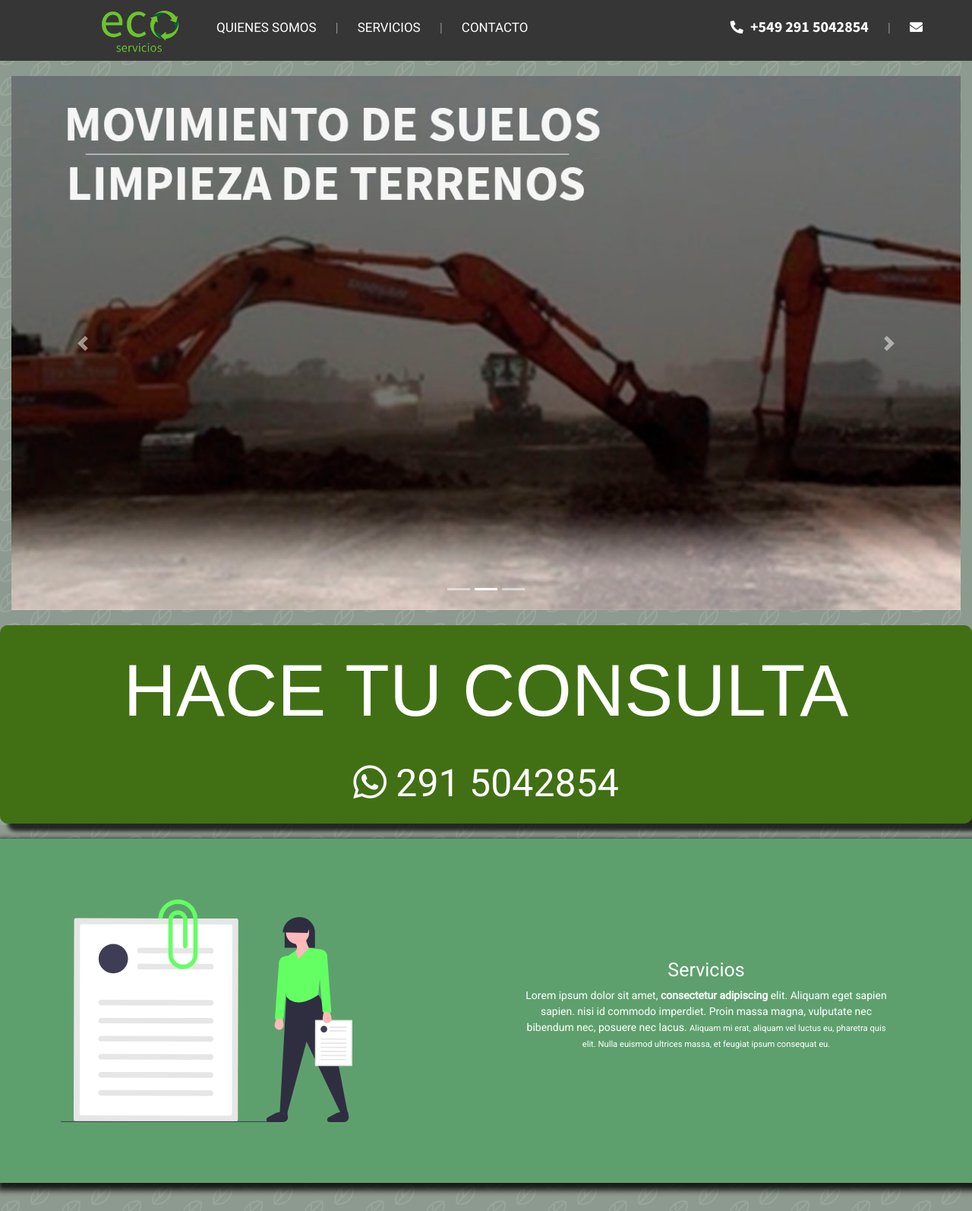
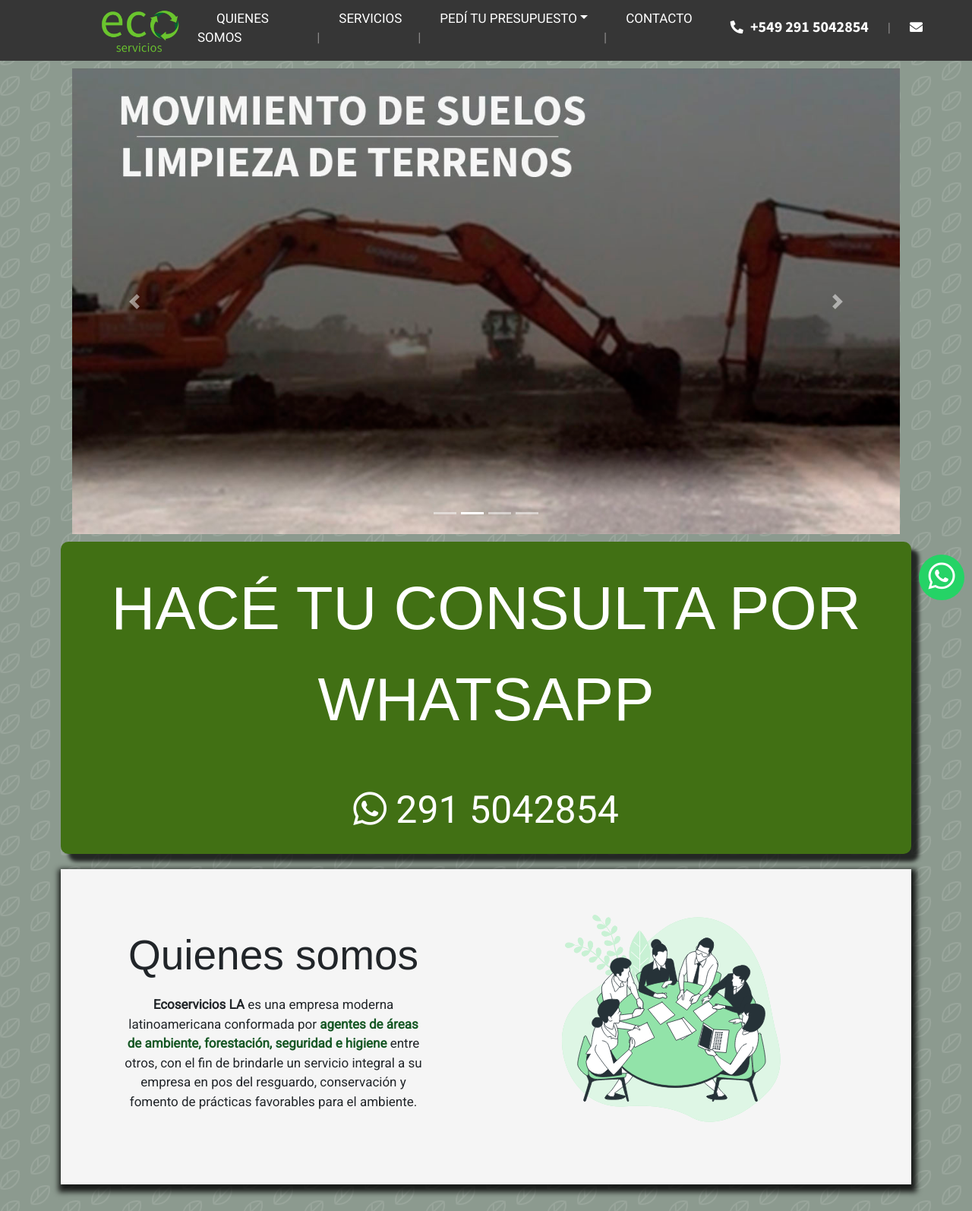
Before and after one commit to manu0701/ecoservicios, a plain HTML site: page index.html in a window 1280 px wide. Shown: the top 1594 px of the page at 76% size. Drawn offline with nearby package versions, Linux system fonts and the light colour scheme; some packages are replaced by stand-ins of ours; a script that the page names is missing; a web font is replaced by a local one.

Commit message:
Cambios varios

```diff
--- a/assets/css/style.css
+++ b/assets/css/style.css
@@ -36,6 +36,35 @@ ul {
 .containerc {
      width: 100%;
      margin: auto;
+}
+
+
+/* PACE */
+
+.pace .pace-progress {
+     background: yellowgreen;
+}
+
+/* BOTON WHATSAPP */
+.float {
+     position: fixed;
+    width: 60px;
+    height: 60px;
+    bottom: 10px;
+    right: 10px;
+    float: right;
+    background-color: #25d366;
+    margin-left: 10px;
+    color: #FFF;
+    border-radius: 50px;
+    text-align: center;
+    font-size: 40px;
+    box-shadow: 1 px 2px 3px #999;
+    z-index: 100;
+}
+
+.float:hover {
+     color: white;
 }
 
 /* NAVIGATION*/
@@ -128,7 +157,7 @@ ul {
 
 .galeria {
      max-width: 100%;
-     margin: 20px 0px;
+     margin: 90px 20px 0px 0px;
 }
 
 .cont {
@@ -149,9 +178,10 @@ ul {
 h1.texth1 {
      text-align: center;
      padding: 20px;
-     font-size: 6rem;
+     font-size: 5rem;
      font-family: 'Bellfort', sans-serif;
      color: white;
+     line-height: 1.5;
 }
 
 p.subtexto {
@@ -165,10 +195,9 @@ p.subtexto {
 a.numero {
      font-family: 'Roboto';
      font-size: 50px;
-     padding: 0px 15px 15px 15px;
+     padding: 20px;
      color: white;
      border-radius: 5px;
-
 }
 
 a.numero {
@@ -231,28 +260,41 @@ a.numero {
      padding: 80px;
      width: 100%;
      margin: auto;
-     left: -30px;
+     /* left: -30px; */
 }
 
 .col2-s {
-    padding: 80px;
+    /* padding: 80px; */
     width: 100%;
 }
 
 .img-s {
-    max-width: 80%;
+    /* max-width: 80%; */
 }
 
 
 .titulo-s {
-    font-size: 25px;
+     font-family: 'Bellfort', sans-serif;
+    font-size: 55px;
     color: white;
 }
 .texto-s {
-     font-size: 14px;
+     padding: 10px;
+     font-size: 23px;
      color: white;
+     margin-top: 30px;
 }
 
+
+.txtcolorqs {
+     color: #155724;
+}
+
+
+
+.fa-check-circle {
+     font-size: 25px;
+}
 
 
  /* QUIENES SOMOS BANNER TEST 2 */
@@ -269,20 +311,23 @@ a.numero {
  }
 
  .col2qs {
-     padding: 80px;
+     /* padding: 80px; */
      width: 100%;
 }
 
 .imgqs {
-     max-width: 80%;
+     margin-left: 30px;
+     max-width: 75%;
 }
 
 
  .tituloqs {
-     font-size: 25px;
+     font-size: 55px;
+     font-family: 'Bellfort', sans-serif;
  }
  .textoqs {
-      font-size: 14px;
+      font-size: 17px;
+      margin-top: 20px;
  }
 
 
@@ -397,10 +442,12 @@ footer {
 
      .formu {
           padding: 50px;
-          width: 80%;
+          width: 100%;
           margin: 20px auto;
      }
-
+     .wrapper-desktop {
+          margin: 0px 80px 0px 80px;
+     }
 }
 
 @media (min-width: 768px) {
@@ -411,9 +458,20 @@ footer {
      }
 }
 
+/* @media (max-width: 768px) {
+     .col1qs {
+          padding-top: 50px;
+     }
+} */
+
+
 @media (max-width: 520px) {
      .num {
           display: none;
+     }
+
+     .imgqs {
+          margin-left: 50px;
      }
 }
 
@@ -426,7 +484,7 @@ footer {
           top: 0;
           left: 0;
           background: #2f3640;
-          height: 100%;
+          height: 950px;
           transform: translateX(-400px);
           padding: 30px;
           z-index: 2;
@@ -466,3 +524,20 @@ footer {
           margin-top: 30px;
      }
 }
+
+
+
+
+
+.dropdown-toggle {
+     cursor: pointer;
+     color: white;
+}
+
+.textpres {
+     color: white !important;
+}
+
+.dropdown-item a:hover {
+     color: white !important;
+}
--- a/index.html
+++ b/index.html
@@ -1,18 +1,22 @@
 <!DOCTYPE html>
-<html lang="en">
+<html xmlns="http://www.w3.org/1999/xhtml" xml:lang="es-ES" lang="es-ES" class=" images-on">
 
 <head>
      <meta charset="UTF-8">
      <meta name="viewport" content="width=device-width, initial-scale=1.0">
+     <title>Ecoservicios | Tu Aliado Ecológico en Bahía Blanca</title>
      <meta name="google-site-verification" content="nz48HbMTfYy7quqs0M2BZ94PyGIidqmsYONkOtgGa3M">
-     <meta name="keywords"
-          content="ecoservicios bahia blanca, movimiento de suelos en bahia blanca, maquinaria bahia blanca">
-     <title>Ecoservicios - Tu Aliado Ecológico en Bahía Blanca</title>
-     <link rel="icon" href="../ecoservicios/assets/imgs/favicon.png" type="png">
+     <meta name="keywords" content="ecoservicios bahia blanca, movimiento de suelos en bahia blanca, maquinaria bahia blanca">
+     <meta name="description" content="Ecoservicios LA es una empresa moderna latinoamericana conformada por diversos agentes de áreas de ambiente, forestación, seguridad e higiene entre otros, con el fin de brindarle un servicio integral a su empresa">
+     <link rel="icon" href="assets/imgs/favicon.png" type="png">
      <link rel="stylesheet" href="https://cdnjs.cloudflare.com/ajax/libs/aos/2.3.4/aos.css">
      <link rel="stylesheet" href="https://cdnjs.cloudflare.com/ajax/libs/font-awesome/5.13.0/css/all.min.css">
      <link href="https://fonts.googleapis.com/css2?family=Roboto&family=Source+Sans+Pro:wght@400;700&display=swap"
           rel="stylesheet">
+     <!-- <link rel="stylesheet" href="https://cdnjs.cloudflare.com/ajax/libs/pace/1.0.2/themes/black/pace-theme-minimal.min.css">
+     <link rel="stylesheet" href="https://cdnjs.cloudflare.com/ajax/libs/pace/1.0.2/themes/black/pace-theme-loading-bar.min.css">
+     <link rel="stylesheet" href="https://cdnjs.cloudflare.com/ajax/libs/pace/1.0.2/themes/black/pace-theme-corner-indicator.min.css"> -->
+     <link rel="stylesheet" href="https://cdnjs.cloudflare.com/ajax/libs/pace/1.0.2/themes/black/pace-theme-center-simple.min.css">
      <link href="//db.onlinewebfonts.com/c/ba69ea70a1f187353aa8dc0ff159cce9?family=Bellfort" rel="stylesheet"
           type="text/css" />
      <link href="https://fonts.googleapis.com/css2?family=Oswald:wght@200;300;400&amp;display=swap" rel="stylesheet">
@@ -21,12 +25,16 @@
      <link rel="stylesheet" href="assets/css/style.css">
 </head>
 <body>
+     <a href="https://api.whatsapp.com/send?phone=542915042854&amp;text=Hola" class="float" target="_blank">
+          <i class="fab fa-whatsapp"></i>
+          </a>
 <!-- MENU -->
-     <div class="menu-btn" data-aos="flip-right">
-          <i class="fa fa-bars"></i>
-     </div>
-     <div class="containerc">
+
+     <div class="containerc fixed-top">
           <nav class="nav-main">
+               <div class="menu-btn" data-aos="flip-right">
+                    <i class="fa fa-bars"></i>
+               </div>
                <img src="assets/imgs/logo2.png" alt="Logo" class="nav-brand">
                <ul class="nav-menu">
                     <!-- <li>
@@ -40,6 +48,15 @@
                     <li>
                          <a href="#servicios">SERVICIOS</a>
                     </li>
+                    <li class="nav-item dropdown">
+                         <a class="dropdown-toggle textpres" id="navbarDropdownMenuLink" data-toggle="dropdown"
+                           aria-haspopup="true" aria-expanded="false">PEDÍ TU PRESUPUESTO</a>
+                         <div class="dropdown-menu dropdown-primary" aria-labelledby="navbarDropdownMenuLink">
+                           <a class="dropdown-item" href="#">MOVIMIENTO DE SUELOS</a>
+                           <a class="dropdown-item" href="#">LIIMPIEZA DE TERRENO</a>
+                           <a class="dropdown-item" href="#">NIVELACION DE TERRENO</a>
+                         </div>
+                       </li>
 
                     <li>
                          <a href="#contacto">CONTACTO</a>
@@ -64,6 +81,7 @@
           </nav>
      </div>
 
+     <div class="wrapper wrapper-desktop">
 <!-- CAROUSEL -->
      <div class="container-fluid galeria" data-aos="flip-left">
           <div id="carouselExampleIndicators" class="carousel slide" data-ride="carousel">
@@ -71,6 +89,7 @@
                     <li data-target="#carouselExampleIndicators" data-slide-to="0" class="active"></li>
                     <li data-target="#carouselExampleIndicators" data-slide-to="1"></li>
                     <li data-target="#carouselExampleIndicators" data-slide-to="2"></li>
+                    <li data-target="#carouselExampleIndicators" data-slide-to="3"></li>
                </ol>
                <div class="carousel-inner">
                     <div class="carousel-item active">
@@ -81,6 +100,9 @@
                     </div>
                     <div class="carousel-item">
                          <img class="d-block w-100" src="assets/imgs/3.jpg" alt="Third slide">
+                    </div>
+                    <div class="carousel-item">
+                         <img class="d-block w-100" src="assets/imgs/4.jpg" alt="Fourth slide">
                     </div>
                </div>
                <a class="carousel-control-prev" href="#carouselExampleIndicators" role="button" data-slide="prev">
@@ -95,51 +117,48 @@
      </div>
 <!-- BANNER HACE TU CONSULTA-->
      <div class="testos" data-aos="flip-right">
-          <h1 class="text-center mt-2 texth1"> HACE TU CONSULTA</h1>
+          <h1 class="text-center mt-2 texth1"> HACÉ TU CONSULTA POR WHATSAPP</h1>
           <a href="https://wa.me/542915042854?text" class=" numero text-center" target="_blank"><i
                     class="fab fa-whatsapp"></i> 291 5042854</a>
-     </div>
-<!-- BANNER SERVICIOS -->
-     <div class="container-fluid servicios-banner" id="servicios">
-          <div class="row">
-               <div class="col-md-6 col2-s">
-                    <img src="../ecoservicios/assets/imgs/undraw_attached_file_n4wm.svg" alt="Quienes Somos" class="img-fluid img-s">
-               </div>
-
-               <div class="col-md-6 col1-s">
-                    <h1 class="text-center titulo-s">Servicios</h1>
-                    <p class="text-center texto-s">Lorem ipsum dolor sit amet, <strong>consectetur adipiscing</strong>
-                         elit.
-                         Aliquam eget sapien sapien. nisi id commodo imperdiet. Proin massa magna, vulputate nec
-                         bibendum nec, posuere nec
-                         lacus.
-                         <small>Aliquam mi erat, aliquam vel luctus eu, pharetra quis elit. Nulla euismod ultrices
-                              massa, et feugiat ipsum consequat eu.</small> </p>
-               </div>
-
-          </div>
-     </div>
-<!--IMAGEN PARALLAX -->
-     <div class="imagen" data-aos="fade-up">
      </div>
 <!-- BANNER QUIENES SOMOS-->
      <div class="container-fluid quienes-somos-banner" id="quienes-somos-banner">
           <div class="row">
                <div class="col-md-6 col1qs">
                     <h1 class="text-center tituloqs">Quienes somos</h1>
-                    <p class="text-center textoqs">Lorem ipsum dolor sit amet, <strong>consectetur adipiscing</strong>
-                         elit.
-                         Aliquam eget sapien sapien. nisi id commodo imperdiet. Proin massa magna, vulputate nec
-                         bibendum nec, posuere nec
-                         lacus.
-                         <small>Aliquam mi erat, aliquam vel luctus eu, pharetra quis elit. Nulla euismod ultrices
-                              massa, et feugiat ipsum consequat eu.</small> </p>
+                    <p class="text-center textoqs">
+                         <strong>Ecoservicios LA</strong> es una empresa moderna latinoamericana conformada por <strong><span class="txtcolorqs">agentes de áreas de ambiente, forestación, seguridad e higiene</strong></span> entre otros, con el fin de brindarle un servicio integral a su empresa en pos del resguardo, conservación y fomento de prácticas favorables para el ambiente. </p>
                </div>
-               <div class="col-md-6 col2qs">
-                    <img src="../ecoservicios/assets/imgs/quienes-somos.svg" alt="Quienes Somos" class="img-fluid imgqs">
+               <div class="col-md-6 col2qs" data-aos="fade-down-right">
+                    <img src="assets/imgs/Meeting.svg" alt="Quienes Somos" class="img-fluid imgqs">
                </div>
           </div>
      </div>
+<!--IMAGEN PARALLAX -->
+     <div class="imagen" data-aos="fade-up">
+     </div>
+     <!-- BANNER SERVICIOS -->
+     <div class="container-fluid servicios-banner" id="servicios">
+          <div class="row">
+               <div class="col-md-6 col2-s" data-aos="flip-left">
+                    <img src="assets/imgs/environmental_study.svg" alt="Quienes Somos" class="img-fluid img-s">
+               </div>
+
+               <div class="col-md-6 col1-s">
+                    <h1 class="titulo-s">Servicios que ofrecemos</h1>
+                    <p class="text-center-right texto-s">
+                         <i class="fas fa-check-circle"></i> Nivelacion de tierra <br>
+                         <i class="fas fa-check-circle"></i> Extraccion de arboles <br>
+                         <i class="fas fa-check-circle"></i> Asesoría medioambiental <br>
+                         <i class="fas fa-check-circle"></i> Movimiento de suelos <br>
+                         <i class="fas fa-check-circle"></i> Limpieza de terrenos <br>
+                         <i class="fas fa-check-circle"></i> Apertura de calles y caminos  <br>
+                         <i class="fas fa-check-circle"></i> Saneamientos ambientales
+               </div>
+
+          </div>
+     </div>
+
 <!--IMAGEN CONTACTO-->
      <!-- <div class="container-fluid cont">
      <div class="imagencontacto">
@@ -165,11 +184,13 @@
                <button type="button" class="btn btn-success enviar">Enviar</button>
           </form>
      </div>
+
+</div>
 <!--FOOTER-->
      <footer>
           <div class="footer-container">
                <div class="left-col">
-                    <img src="/assets/imgs/logo2.png" alt="Logo" class="img-fluid logo">
+                    <img src="assets/imgs/logo2.png" alt="Logo" class="img-fluid logo">
                     <div class="social-media">
                          <a href="#"><i class="fab fa-facebook-f"></i></a>
                          <a href="#"><i class="fab fa-instagram"></i></a>
@@ -191,8 +212,14 @@
                </div>
           </div>
           </div>
+     </div>
+     </div>
+
+
+
      </footer>
-     <script src="/ecoservicios/assets/js/main.js"></script>
+     <script src="assets/js/main.js"></script>
+     <script src="https://cdnjs.cloudflare.com/ajax/libs/pace/1.0.2/pace.min.js"></script>
      <script src="https://cdnjs.cloudflare.com/ajax/libs/aos/2.3.4/aos.js"></script>
      <script> AOS.init({
                offset: 120,
```
Also changed, not shown: assets/imgs/4.jpg, assets/imgs/5.jpg (added), assets/imgs/Meeting.svg (added), assets/imgs/empty_street.svg (added), assets/imgs/environmental_study.svg (added), assets/imgs/quite_town.svg (added), assets/imgs/resources/pe1-5.jpg (added), assets/imgs/through_the_park.svg (added), robots.txt (added), 1 other file.
